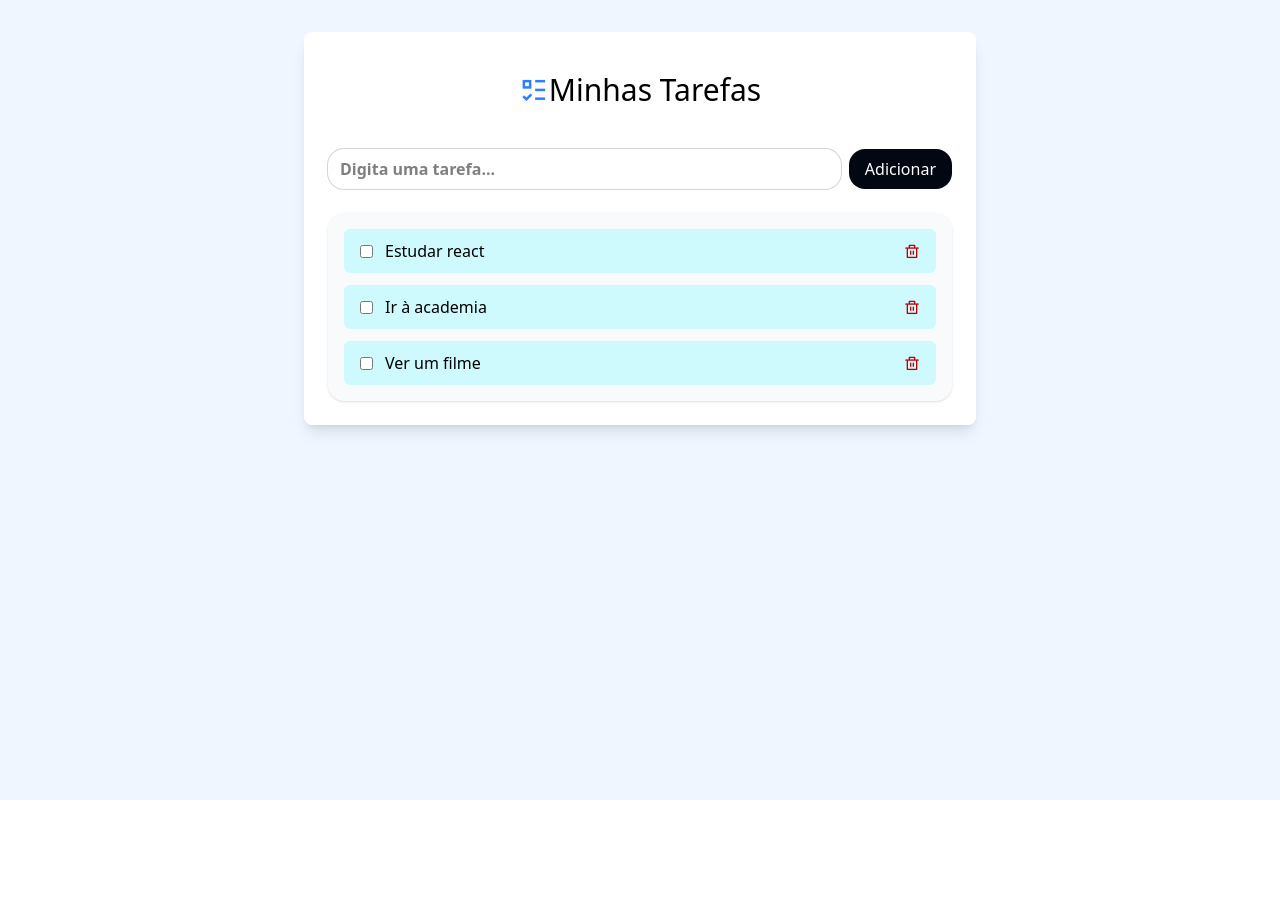
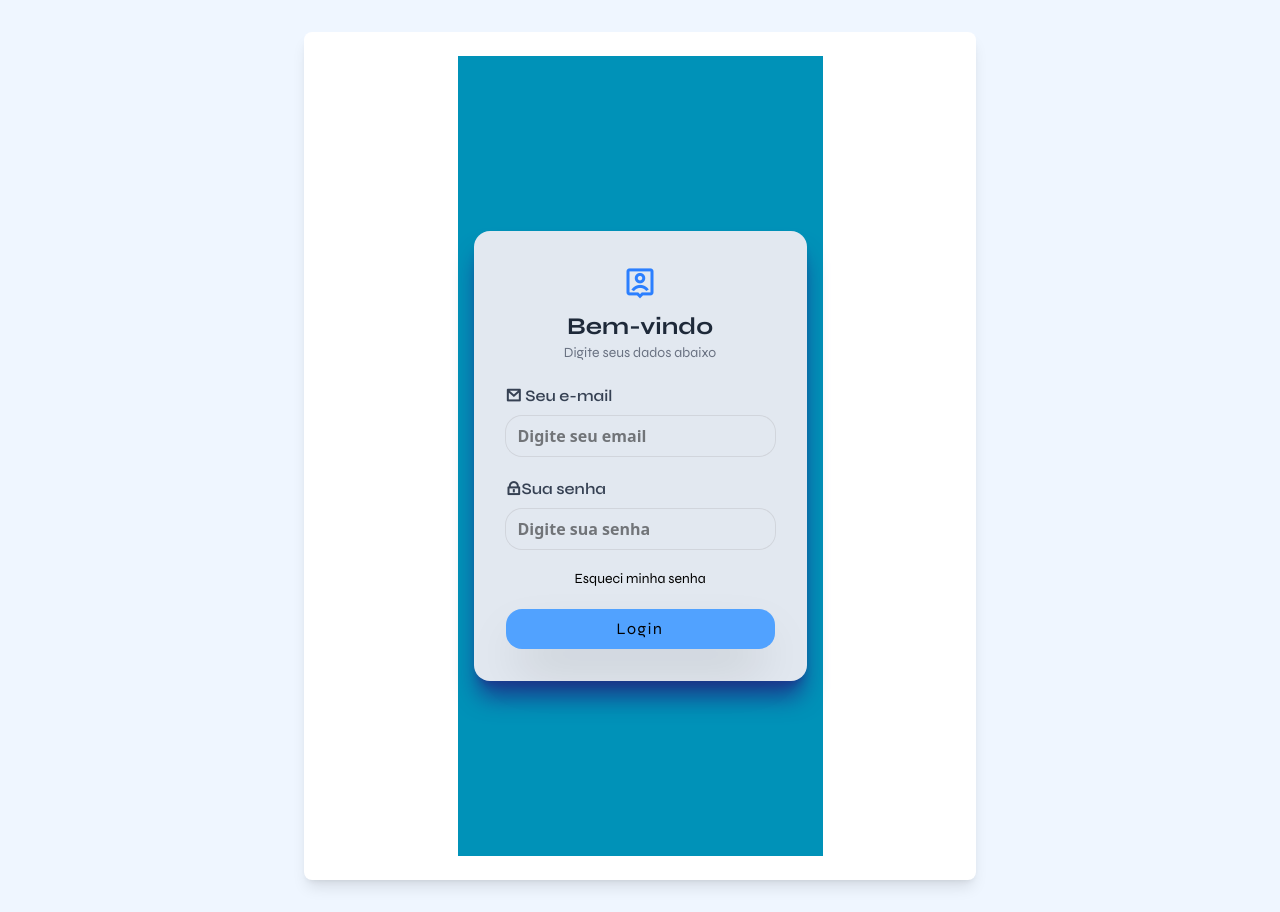
Before and after one commit to HenriqueBraian/to--do-list-with-react-tailwind, a React (Vite) app: page / in a window 1280 px wide. Before the commit the page ends 800 px from the top, so only its background shows below. Built offline with nearby package versions, Linux system fonts and the light colour scheme.

Commit message:
login implementado para testes

```diff
--- a/src/App.jsx
+++ b/src/App.jsx
@@ -5,6 +5,16 @@ import AddToDo from './components/AddTodo'
 import Tasks from './components/Tasks'
 
 function App() {
+  const [isLogged, setIsLogged] = useState(false);
+
+  const handleLogin = (email, password) =>{
+    if(email === "user@email.com" && password === "1234"){
+      setIsLogged(true)
+    }else{
+      alert("dados incorretos")
+    }
+  }
+
   const [task, setTask] = useState([
     {
       id: 1,
@@ -16,12 +26,6 @@ function App() {
       id: 2,
       title: "Ir à academia",
       description: 'treino de ombro',
-      isCompleted: false
-    },
-    {
-      id: 3,
-      title: "Ver um filme",
-      description: 'assistir serie',
       isCompleted: false
     }
   ])
@@ -44,7 +48,7 @@ function App() {
           t.id === id ? {...t, isCompleted : !t.isCompleted} : t)
         )
   }
-
+    //deletar tarefa
   const deleteTask = (id)=>{
     setTask(task.filter((t)=> t.id !== id))
   }
@@ -52,8 +56,15 @@ function App() {
   return (
     <div  className="min-h-screen p-8 bg-blue-50">
       <div className="max-w-2xl mx-auto p-6 flex flex-col items-center bg-white rounded-lg shadow-lg">
-     <AddToDo onAdd={addTask} />
-     <Tasks tarefas={task} onToggle={toggleTask} onDelete={deleteTask}/>
+        {!isLogged ?(
+          <Login onLogin={handleLogin} />
+        ):(
+          <>
+          <AddToDo onAdd={addTask} />
+          <Tasks tarefas={task} onToggle={toggleTask} onDelete={deleteTask}/>
+          </>
+        )
+      }
      </div>
     </div>
   )
--- a/src/components/Login.jsx
+++ b/src/components/Login.jsx
@@ -1,11 +1,19 @@
 import React, { useState } from "react";
 
 
-   function Login({}){
+   function Login({onLogin}){
+      const [email, setEmail] = useState("");
+      const [password, setPassword] = useState("");
+
+      const handleSubmit = (e)=>{
+        e.preventDefault();
+        onLogin(email,password)
+      };
+
       return(
       <div className="min-h-screen p-4 bg-cyan-600 flex flex-col items-center justify-center">
 
-      <form action="" className="bg-slate-200   p-8 flex flex-col
+      <form onSubmit={handleSubmit} className="bg-slate-200   p-8 flex flex-col
                                 items-center justify-center rounded-2xl gap-5 w-full max-w-sm
                                 shadow-xl shadow-blue-900 ">
 
@@ -23,6 +31,8 @@ import React, { useState } from "react";
 
         <input
         type="email"
+        value={email}
+        onChange={(e)=> setEmail(e.target.value)}
         placeholder='Digite seu email' id='email'
         autoComplete="off"
 
@@ -36,6 +46,8 @@ import React, { useState } from "react";
 
         <input
         type="password"
+        value={password}
+        onChange={(e)=> setPassword(e.target.value)}
         placeholder='Digite sua senha'
         id='password'
         className="px-3 py-2 font-semibold placeholder:gray-500 text-black rounded-2xl border-none ring-1 ring-gray-300 focus:ring-gray-500 focus:ring-2"
```
